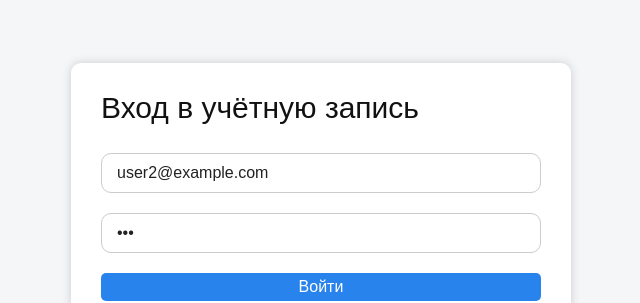
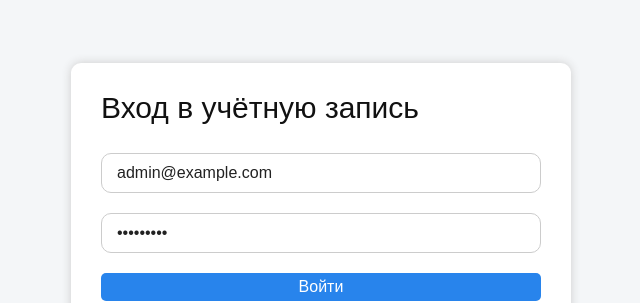
Before and after one commit to vue-v1rt24/personal-account, a Vue app: page /login in a window 1280 px wide. Shown: the part 184-487 px from the top of the page, without its empty margins (319-959 px from the left). Built offline with nearby package versions, Linux system fonts and the light colour scheme; the HTML template or start-up script is replaced by a standard one; what vue-toast-notification would draw is missing.

Commit message:
Изменил тестовые данные

```diff
--- a/src/views/auth/Login.vue
+++ b/src/views/auth/Login.vue
@@ -23,8 +23,8 @@ const { redirect, code } = route.query as LocationQuery & {
 
 //
 const formField = reactive({
-  email: 'user2@example.com',
-  password: '123',
+  email: 'admin@example.com',
+  password: 'adminpass',
 });
 
 //
```
